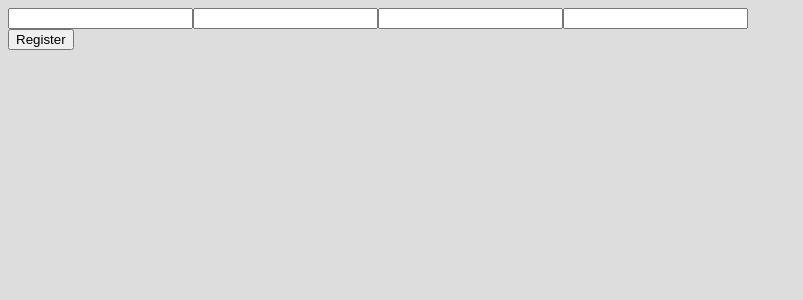
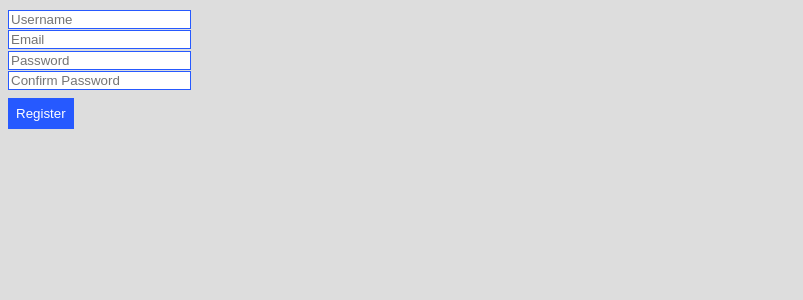
Before and after one commit to ModalSeoul/FRaiderZ.net, an Angular app: page /register in a window 1280 px wide. Shown: the top 300 px of the page, without its empty margins (0-803 px from the left). Built offline with nearby package versions, Linux system fonts and the light colour scheme.

Commit message:
Button & Text styling

```diff
--- a/src/app/register/register.component.html
+++ b/src/app/register/register.component.html
@@ -1,9 +1,9 @@
 <div class="register">
   <div class="register__input">
-    <input type="text" [(ngModel)]="username">
-    <input type="text" [(ngModel)]="email">
-    <input type="password" [(ngModel)]="password">
-    <input type="password" [(ngModel)]="confirm_password">
+    <input type="text" class="txt-frdz" [(ngModel)]="username" placeholder="Username">
+    <input type="text" class="txt-frdz" [(ngModel)]="email" placeholder="Email">
+    <input type="password" class="txt-frdz"  [(ngModel)]="password" placeholder="Password">
+    <input type="password" class="txt-frdz"  [(ngModel)]="confirm_password" placeholder="Confirm Password">
   </div>
   <div class="register__button">
     <input (click)="register()" type="button" class="btn-frdz" value="Register">
--- a/src/app/register/register.component.scss
+++ b/src/app/register/register.component.scss
@@ -0,0 +1,6 @@
+.register {
+
+  &__input {
+    width: 6rem;
+  }
+}
--- a/src/styles.scss
+++ b/src/styles.scss
@@ -44,3 +44,18 @@ body {
  font-family: sans-serif;
  background-color: #DDD // Boobs
 }
+
+.btn-frdz {
+  background-color: #2659FF;
+  border: none;
+  color: white;
+  padding: .5rem;
+  margin-top: .5rem;
+}
+
+.txt-frdz {
+  border: 1px solid #2659FF;
+  font-family: sans-serif;
+  color: #DDD;
+  margin-top: .1rem;
+}
```
